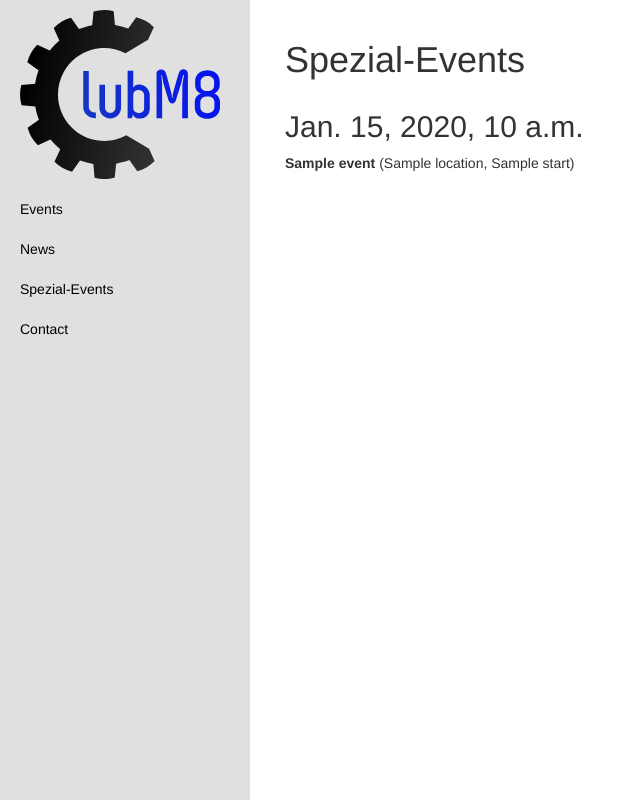
After one commit to clubm8/clubm8-web, a Django app: template templates/clubm8web/specials.html in a window 1280 px wide. The commit adds this page. Shown: the whole page, without its empty margins (0-640 px from the left). Run offline with Django 3.2, Linux system fonts and the light colour scheme; the template is opened without the code that fills it: most values are stand-ins (such as "Sample title", 1, 10 or a date in 2020); some libraries are stand-ins or nearby versions.

Commit message:
special occurences

```diff
--- a/templates/clubm8web/base.html
+++ b/templates/clubm8web/base.html
@@ -53,7 +53,7 @@
                     <a href="/news">News</a>
                 </li>
                 <li>
-                    <a href="#">Services</a>
+                    <a href="/specials">Spezial-Events</a>
                 </li>
                 <li>
                     <a href="#">Contact</a>
--- a/templates/clubm8web/news.html
+++ b/templates/clubm8web/news.html
@@ -6,7 +6,7 @@
 
 <h1>NEWS</h1>
 {% if object_list|length %}
-    {% for news in object_list %}
+    {% for news in object_list|dictsortreversed:"date" %}
     <div class="row">
       <div class="col-lg-12">
         <h2>{{ news.title }}</h2>
--- /dev/null
+++ b/templates/clubm8web/specials.html
@@ -0,0 +1,28 @@
+{% extends 'clubm8web/base.html' %}
+
+{% block title %}Clubm8 News{% endblock %}
+
+{% block content %}
+
+<h1>Spezial-Events</h1>
+{% if object_list|length %}
+{% for special in object_list|dictsort:"date" %}
+<div class="row">
+  <div class="col-lg-12">
+    <h2>{{ special.date }}</h2>
+
+    {% if special.occurence %}
+      <div class="row event">
+        <div class="col-lg-12">
+          <span class="name">{{ special.occurence.event.name }}</span> ({{ special.occurence.event.location }}, {{ special.occurence.start }})
+        </div>
+      </div>
+    {% endif %}
+  </div>
+</div>
+{% endfor %}
+{% else %}
+  <p>NO EVENTS FOUND YO</p>
+{% endif %}
+
+{% endblock %}
--- a/urls.py
+++ b/urls.py
@@ -13,4 +13,7 @@ urlpatterns = [
     url(r'^events/$',
         views.IndexView.as_view(),
         name='index'),
+    url(r'^specials/$',
+        views.SpecialsView.as_view(),
+        name='specials'),
 ]
--- a/views.py
+++ b/views.py
@@ -1,5 +1,6 @@
 from django.shortcuts import render
 from django.views import generic
+from datetime import datetime
 
 from clubm8core import models
 
@@ -12,3 +13,8 @@ class NewsView(generic.ListView):
     template_name = 'clubm8web/news.html'
 
     model = models.News
+
+class SpecialsView(generic.ListView):
+    template_name = 'clubm8web/specials.html'
+
+    queryset = models.SpecialOccurrence.objects.filter(date__gt=datetime.now().date())
```
